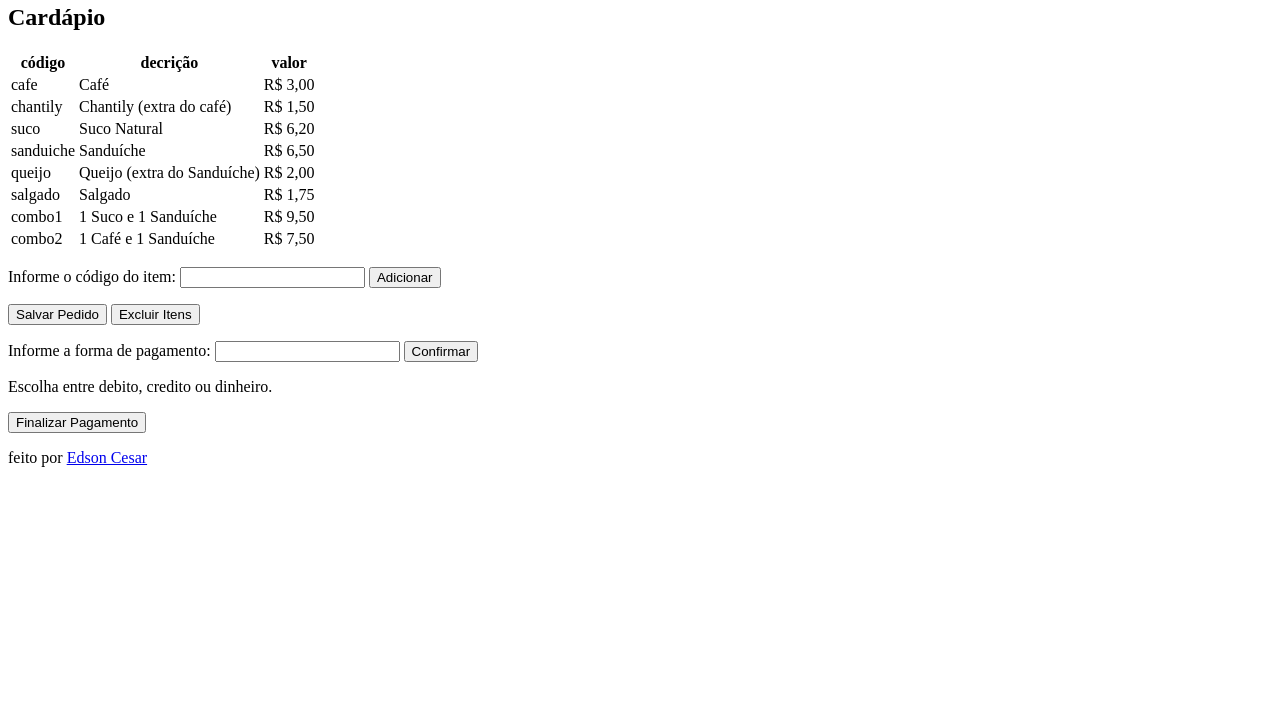
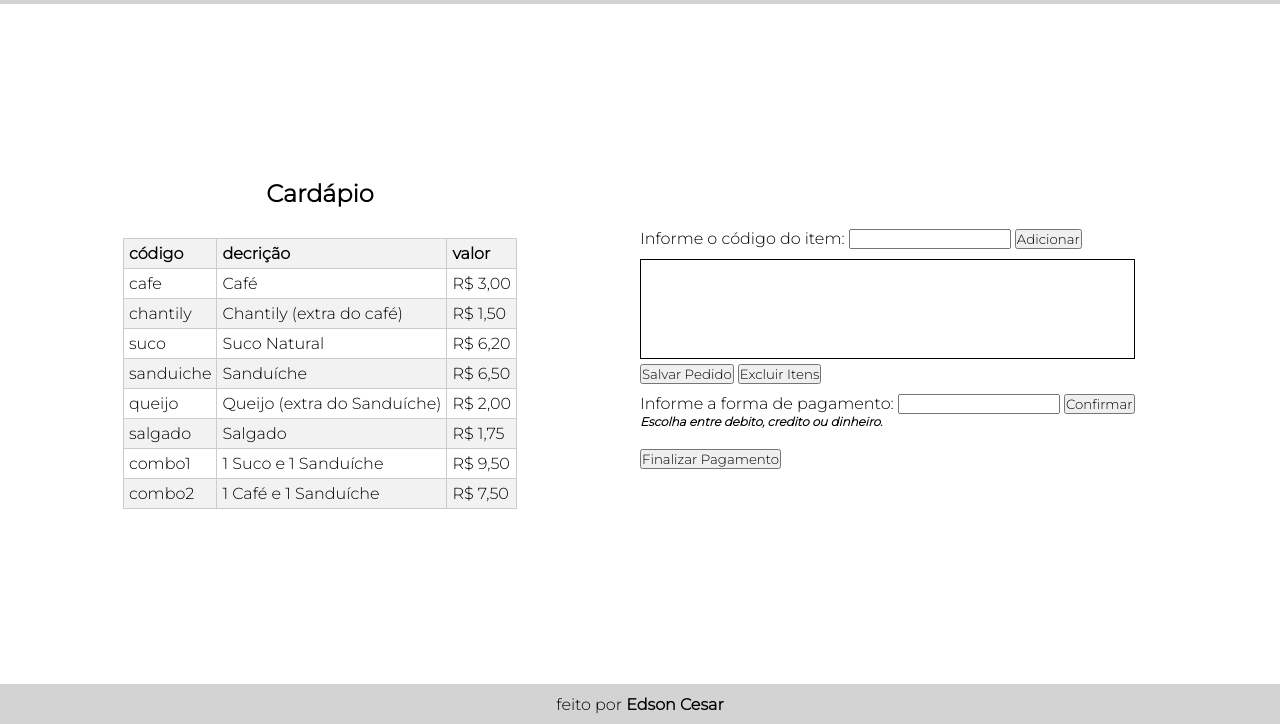
Before and after one commit to edsoncesarxm/desafio-edson-cesar, a plain HTML site: page index.html in a window 1280 px wide. Shown: the part 76-800 px from the top of the page. Drawn offline with Linux system fonts and the light colour scheme; the site is published under a folder, as on GitHub Pages, so addresses that start at the root find nothing.

Commit message:
terceiro commit

```diff
--- a/index.html
+++ b/index.html
@@ -4,7 +4,7 @@
     <meta charset="UTF-8">
     <meta name="viewport" content="width=device-width, initial-scale=1.0">
     <title>Desafio Técnico Start DB</title>
-    <link rel="stylesheet" href="/caixa-da-lanchonete/style.css">
+    <link rel="stylesheet" href="style.css">
     <link rel="preconnect" href="https://fonts.googleapis.com">
     <link rel="preconnect" href="https://fonts.gstatic.com" crossorigin>
     <link href="https://fonts.googleapis.com/css2?family=Montserrat:wght@300&display=swap" rel="stylesheet">
@@ -105,6 +105,6 @@
         <p>feito por <a href="https://github.com/edsoncesarxm">Edson Cesar</a></p>
     </footer>
 
-    <script src="/caixa-da-lanchonete/caixa-da-lanchonete.js"></script>
+    <script src="caixa-da-lanchonete.js"></script>
 </body>
 </html>
```
Also changed, not shown: caixa-da-lanchonete.js (renamed from caixa-da-lanchonete/caixa-da-lanchonete.js), style.css (renamed from caixa-da-lanchonete/style.css).
